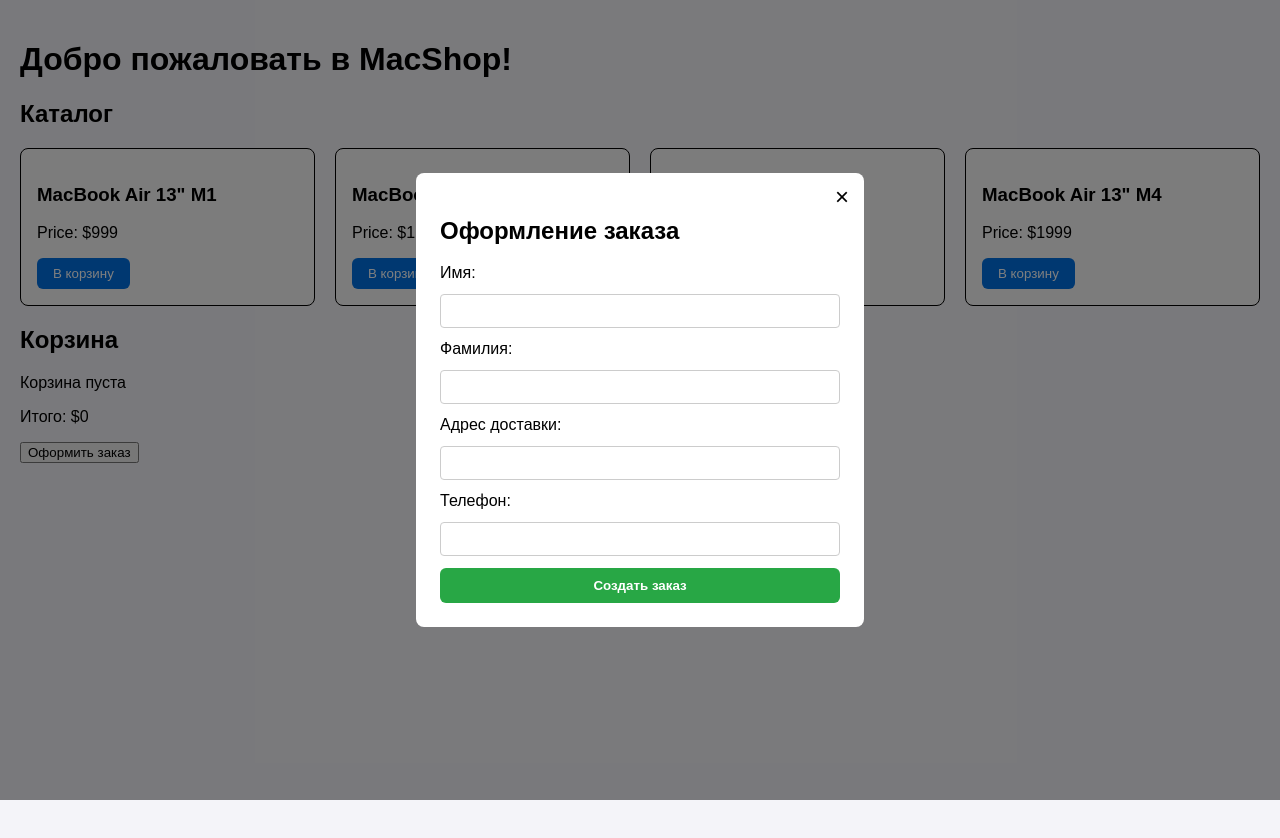
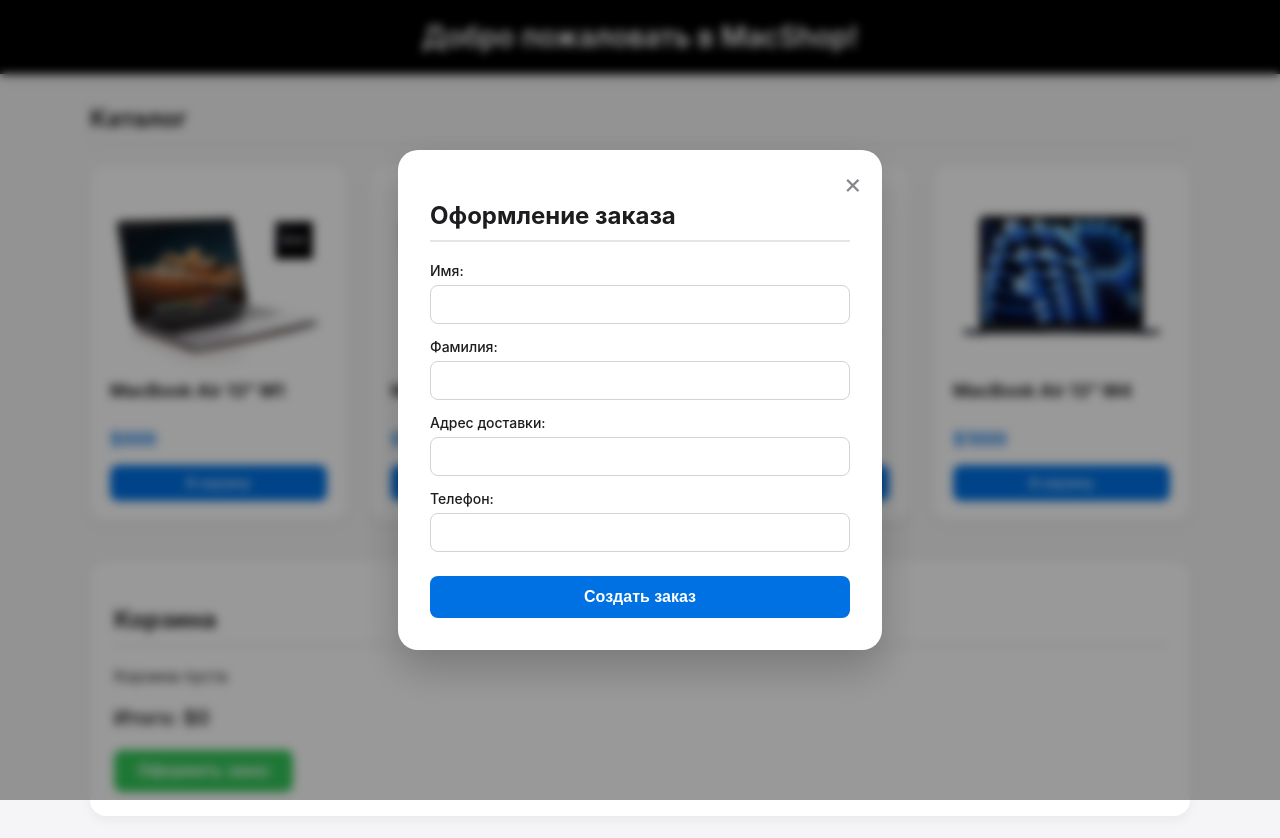
Before and after one commit to seraypuh/web-programming, a plain HTML site: page index.html in a window 1280 px wide. Both pictures are taken after a click on the button "Оформить заказ". Before the commit the page ends 800 px from the top, so only its background shows below. Drawn offline with Linux system fonts and the light colour scheme.

Commit message:
added css design

```diff
--- a/index.html
+++ b/index.html
@@ -15,23 +15,30 @@
                 <h2>Каталог</h2>
                 <div class="product-grid">
                     <article class="product-card">
+                        <img src="images/m1.jpeg" alt="MacBook Air M1" class="product-img">
                         <h3>MacBook Air 13" M1</h3>
-                        <p>Price: $999</p>
+                        <p class="price">$999</p>
                         <button class="add-to-cart-btn" data-name="MacBook Air 13&quot; M1" data-price="999">В корзину</button>
                     </article>
+
                     <article class="product-card">
+                        <img src="images/m2.jpeg" alt="MacBook Air M2" class="product-img">
                         <h3>MacBook Air 13" M2</h3>
-                        <p>Price: $1299</p>
+                        <p class="price">$1299</p>
                         <button class="add-to-cart-btn" data-name="MacBook Air 13&quot; M2" data-price="1299">В корзину</button>
                     </article>
+
                     <article class="product-card">
+                        <img src="images/m3.jpeg" alt="MacBook Air M3" class="product-img">
                         <h3>MacBook Air 13" M3</h3>
-                        <p>Price: $1499</p>
+                        <p class="price">$1499</p>
                         <button class="add-to-cart-btn" data-name="MacBook Air 13&quot; M3" data-price="1499">В корзину</button>
                     </article>
+
                     <article class="product-card">
+                        <img src="images/m4.jpeg" alt="MacBook Air M4" class="product-img">
                         <h3>MacBook Air 13" M4</h3>
-                        <p>Price: $1999</p>
+                        <p class="price">$1999</p>
                         <button class="add-to-cart-btn" data-name="MacBook Air 13&quot; M4" data-price="1999">В корзину</button>
                     </article>
                 </div>
--- a/script.js
+++ b/script.js
@@ -1,4 +1,4 @@
-let cart = [];
+let cart = JSON.parse(localStorage.getItem('cart')) || [];
 
 const checkoutBtn = document.querySelector('.checkout-btn');
 const modal = document.getElementById('modal');
@@ -65,6 +65,7 @@
         cartItemsContainer.appendChild(itemElement);
     });
     totalPriceElement.textContent = total;
+    localStorage.setItem('cart', JSON.stringify(cart));
 }
 
 function changeQuantity(index, change) {
@@ -79,3 +80,5 @@
     cart.splice(index, 1);
     updateCart();
 }
+
+updateCart();
--- a/style.css
+++ b/style.css
@@ -1,66 +1,154 @@
-.product-card {
-    border: 1px solid black;
-    border-radius: 8px;
-    padding: 16px;
-    background-color: #f9f9f9;
+/* Общие стили */
+body {
+    font-family: -apple-system, BlinkMacSystemFont, "Segoe UI", Roboto, Helvetica, Arial, sans-serif;
+    margin: 0;
+    padding: 0;
+    background-color: #f5f5f7;
+    color: #1d1d1f;
 }
 
-.product-card button {
+header {
+    background-color: #000;
+    color: #fff;
+    text-align: center;
+    padding: 20px 0;
+    box-shadow: 0 4px 12px rgba(0, 0, 0, 0.1);
+}
+
+header h1 {
+    margin: 0;
+    font-size: 28px;
+    font-weight: 600;
+}
+
+main {
+    max-width: 1100px;
+    margin: 30px auto;
+    padding: 0 20px;
+}
+
+h2 {
+    font-size: 24px;
+    margin-bottom: 20px;
+    border-bottom: 2px solid #e5e5e5;
+    padding-bottom: 10px;
+}
+
+/* Сетка товаров */
+.product-grid {
+    display: grid;
+    grid-template-columns: repeat(auto-fit, minmax(240px, 1fr));
+    gap: 24px;
+    margin-bottom: 40px;
+}
+
+.product-card {
+    background-color: #fff;
+    border-radius: 16px;
+    padding: 20px;
+    display: flex;
+    flex-direction: column;
+    justify-content: space-between;
+    box-shadow: 0 4px 12px rgba(0, 0, 0, 0.05);
+    transition: transform 0.2s ease, box-shadow 0.2s ease;
+}
+
+.product-card:hover {
+    transform: translateY(-5px);
+    box-shadow: 0 8px 24px rgba(0, 0, 0, 0.12);
+}
+
+.product-img {
+    width: 100%;
+    height: 180px;
+    object-fit: cover;
+    border-radius: 10px;
+    margin-bottom: 15px;
+}
+
+.product-card h3 {
+    font-size: 18px;
+    margin: 0 0 10px 0;
+}
+
+.product-card .price {
+    font-size: 18px;
+    font-weight: 600;
+    color: #0071e3;
+    margin-bottom: 15px;
+}
+
+.add-to-cart-btn {
     background-color: #0071e3;
     color: white;
-    padding: 8px 16px;
+    padding: 10px 16px;
+    border: none;
+    border-radius: 8px;
+    font-size: 14px;
+    font-weight: 500;
+    cursor: pointer;
+    transition: background-color 0.2s ease;
+}
+
+.add-to-cart-btn:hover {
+    background-color: #0058a3;
+}
+
+/* Секция корзины */
+.cart {
+    background-color: #fff;
+    border-radius: 16px;
+    padding: 24px;
+    box-shadow: 0 4px 12px rgba(0, 0, 0, 0.05);
+    margin-bottom: 40px;
+}
+
+.cart-item {
+    display: flex;
+    justify-content: space-between;
+    align-items: center;
+    padding: 12px 0;
+    border-bottom: 1px solid #f0f0f0;
+}
+
+.cart-controls button {
+    background-color: #e8e8ed;
     border: none;
     border-radius: 6px;
+    padding: 6px 12px;
+    margin-left: 4px;
     cursor: pointer;
+    font-weight: bold;
+    transition: background-color 0.2s;
 }
 
-.product-grid {
-    display: grid;
-    grid-template-columns: repeat(auto-fit, minmax(250px, 1fr));
-    gap: 20px;
+.cart-controls button:hover {
+    background-color: #d2d2d7;
 }
 
-#order-form {
-    display: flex;
-    flex-direction: column;
-    gap: 12px;
-    max-width: 400px;
+.cart-total {
+    font-size: 20px;
+    font-weight: 600;
+    margin-top: 20px;
 }
 
-#order-form input {
-    padding: 8px 12px;
-    border: 1px solid #ccc;
-    border-radius: 4px;
-    font-size: 14px;
+.checkout-btn {
+    background-color: #34c759;
+    color: white;
+    padding: 12px 24px;
+    border: none;
+    border-radius: 8px;
+    font-size: 16px;
+    font-weight: 600;
+    cursor: pointer;
+    transition: background-color 0.2s;
 }
 
-#order-form button {
+.checkout-btn:hover {
     background-color: #28a745;
-    color: white;
-    padding: 10px;
-    border: none;
-    border-radius: 6px;
-    cursor: pointer;
-    font-weight: bold;
 }
 
-.order-section {
-    margin-top: 40px;
-    background-color: white;
-    color: black;
-    padding: 8px 16px;
-    border: black 1px solid;
-    border-radius: 6px;
-    cursor: pointer;
-}
-
-body {
-    font-family: sans-serif;
-    margin: 0;
-    padding: 20px;
-    background-color: #f4f4f9;
-}
-
+/* Модальное окно */
 .modal {
     display: none;
     position: fixed;
@@ -68,30 +156,77 @@
     left: 0;
     width: 100%;
     height: 100%;
-    background-color: rgba(0, 0, 0, 0.5);
+    background-color: rgba(0, 0, 0, 0.4);
+    backdrop-filter: blur(5px);
     justify-content: center;
     align-items: center;
+    z-index: 1000;
 }
 
 .modal-content {
     background-color: white;
-    padding: 24px;
-    border-radius: 8px;
+    padding: 32px;
+    border-radius: 20px;
     width: 100%;
-    max-width: 400px;
+    max-width: 420px;
     position: relative;
+    box-shadow: 0 20px 40px rgba(0, 0, 0, 0.2);
 }
 
 .close-btn {
     position: absolute;
-    top: 10px;
-    right: 15px;
-    font-size: 24px;
+    top: 16px;
+    right: 20px;
+    font-size: 28px;
+    color: #86868b;
     cursor: pointer;
 }
 
-.products-grid {
-    display: grid;
-    grid-template-columns: repeat(auto-fit, minmax(250px, 1fr));
-    gap: 20px;
+.close-btn:hover {
+    color: #000;
 }
+
+#order-form {
+    display: flex;
+    flex-direction: column;
+    gap: 14px;
+}
+
+#order-form label {
+    font-size: 14px;
+    font-weight: 500;
+    margin-bottom: -8px;
+}
+
+#order-form input {
+    padding: 10px 14px;
+    border: 1px solid #d2d2d7;
+    border-radius: 8px;
+    font-size: 15px;
+    outline: none;
+}
+
+#order-form input:focus {
+    border-color: #0071e3;
+}
+
+#order-form button {
+    background-color: #0071e3;
+    color: white;
+    padding: 12px;
+    border: none;
+    border-radius: 8px;
+    font-size: 16px;
+    font-weight: 600;
+    cursor: pointer;
+    margin-top: 10px;
+}
+
+/* Адаптивность для мобильных */
+@media (max-width: 600px) {
+    .cart-item {
+        flex-direction: column;
+        align-items: flex-start;
+        gap: 10px;
+    }
+}
```
Also changed, not shown: images/m1.jpeg (added), images/m2.jpeg (added), images/m3.jpeg (added), images/m4.jpeg (added).
